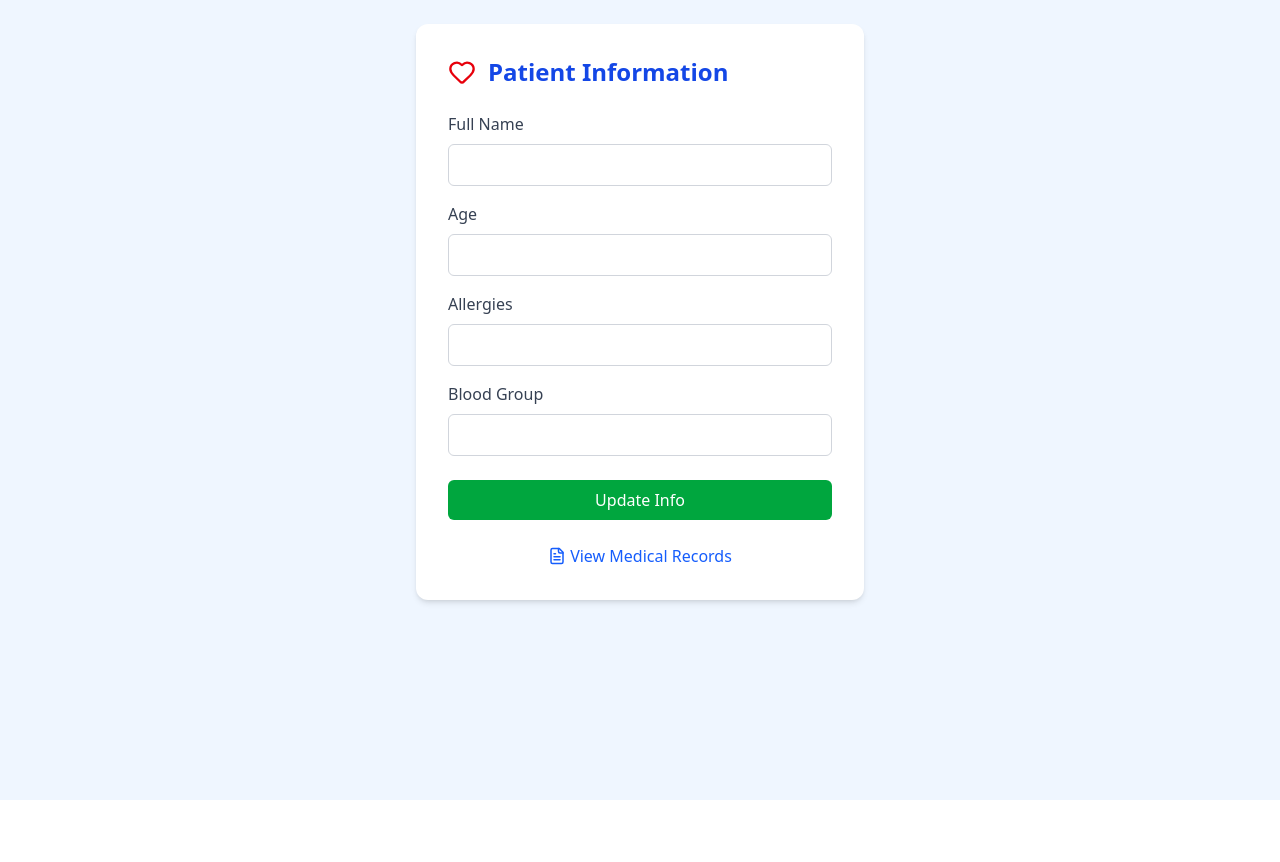
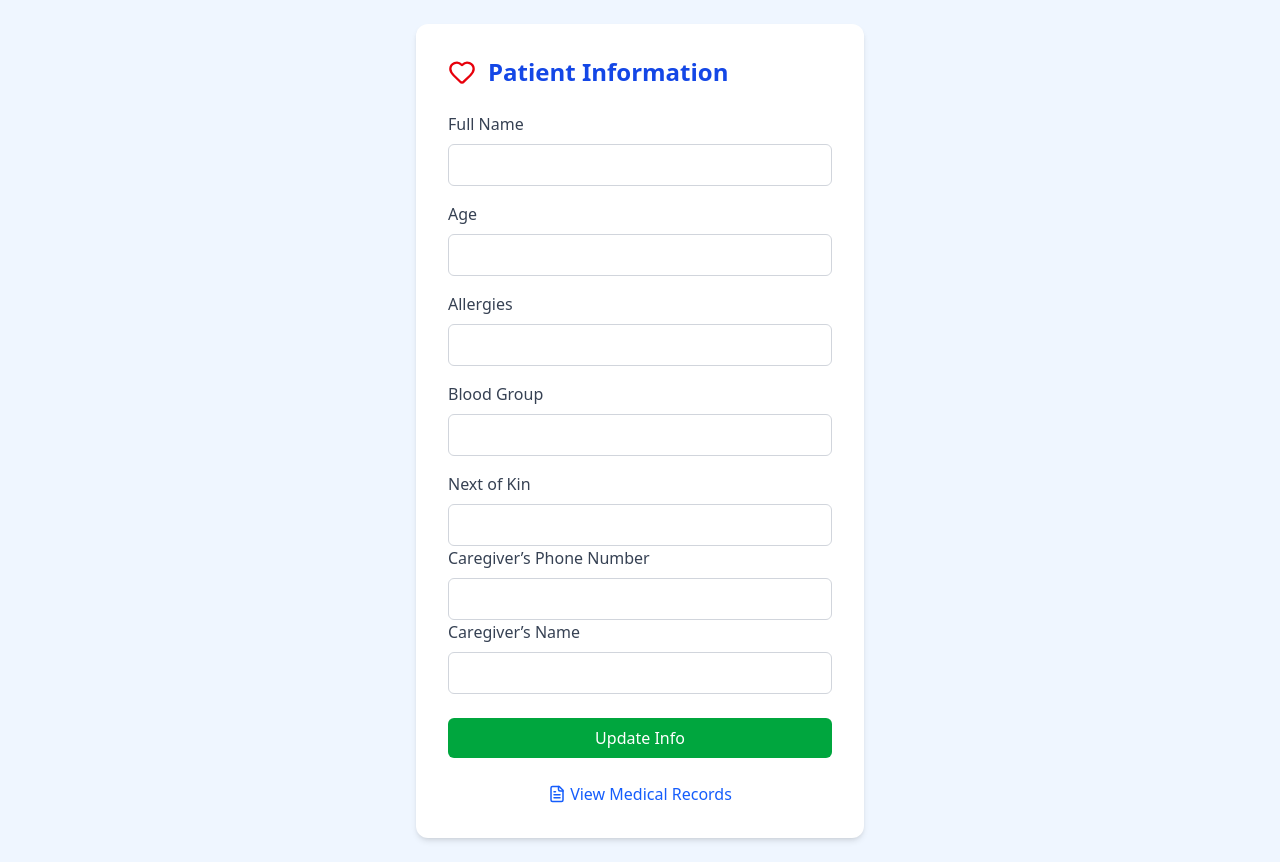
Before and after one commit to BrilliantKimari/Medi_chain-Frontend, a React (Vite) app in the folder medichain-frontend/: page /patient-records in a window 1280 px wide. Before the commit the page ends 800 px from the top, so only its background shows below. Built offline with nearby package versions, Linux system fonts and the light colour scheme.

Commit message:
Updated Patient Reocrds Info

```diff
--- a/medichain-frontend/src/pages/PatientRecords.jsx
+++ b/medichain-frontend/src/pages/PatientRecords.jsx
@@ -7,6 +7,9 @@ export default function PatientRecords() {
     age: "",
     allergy: "",
     bloodGroup: "",
+    nextOfKin: "",
+    caregiverName: "",
+    caregiverNumber: "",
   });
 
   const handleChange = (e) => {
@@ -67,6 +70,36 @@ export default function PatientRecords() {
               className="w-full border border-gray-300 rounded-md p-2"
             />
           </div>
+          <div>
+            <label className="block text-gray-700 mb-2">Next of Kin</label>
+            <input
+            type="text"
+            name="nextOfKin"
+            value={patient.nextOfKin}
+            onChange={handleChange}
+            className="w-full border border-gray-300 rounded-md p-2"
+          />
+          <div>
+            <label className="block text-gray-700 mb-2">Caregiver’s Phone Number</label>
+            <input
+            type="tel"
+            name="caregiverNumber"
+            value={patient.caregiverNumber}
+            onChange={handleChange}
+            className="w-full border border-gray-300 rounded-md p-2"
+          />
+          </div>
+          <div>
+            <label className="block text-gray-700 mb-2">Caregiver’s Name</label>
+            <input
+            type="text"
+            name="caregiverName"
+            value={patient.caregiverName}
+            onChange={handleChange}
+            className="w-full border border-gray-300 rounded-md p-2"
+          />
+          </div>
+          </div>
         </div>
 
         <button
```
